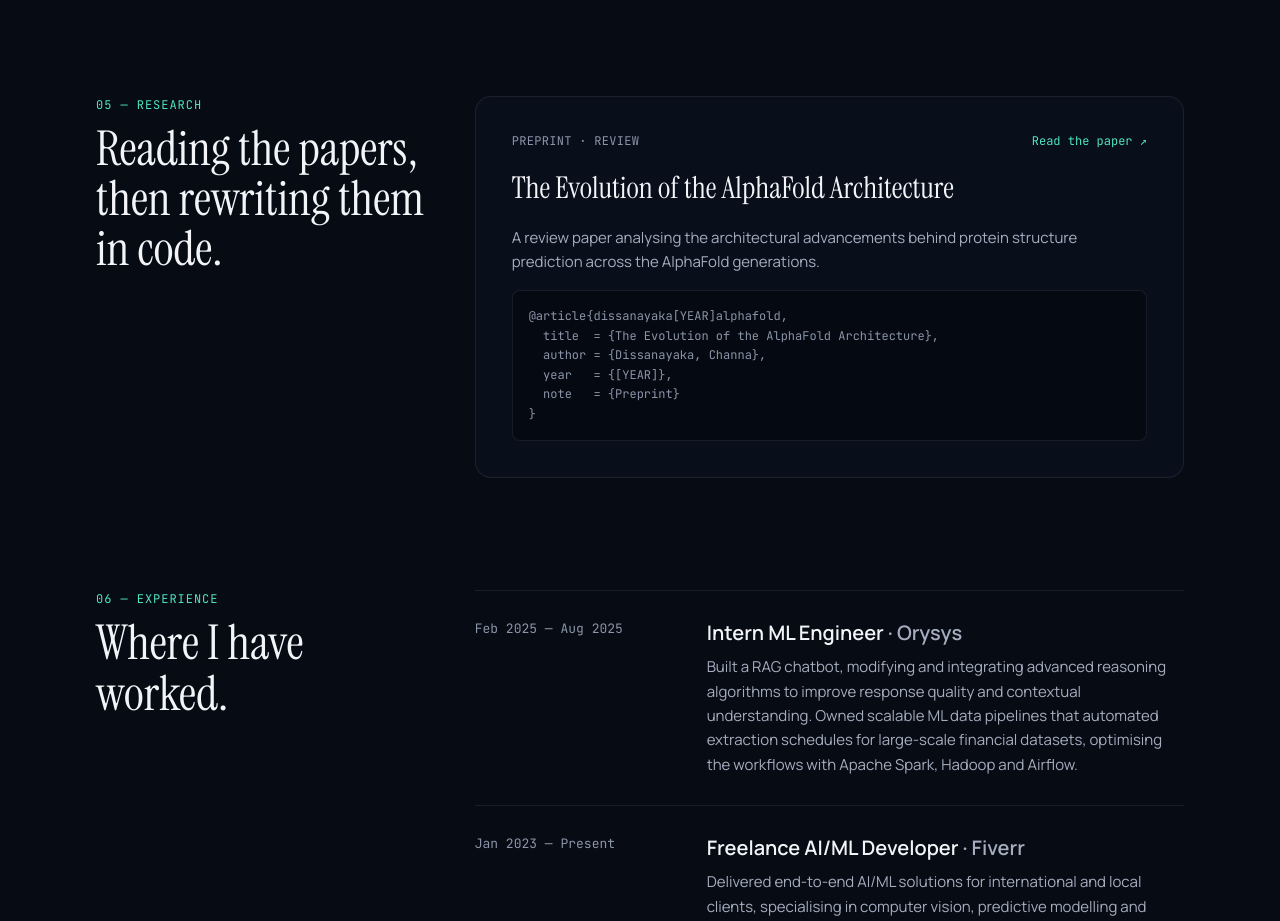
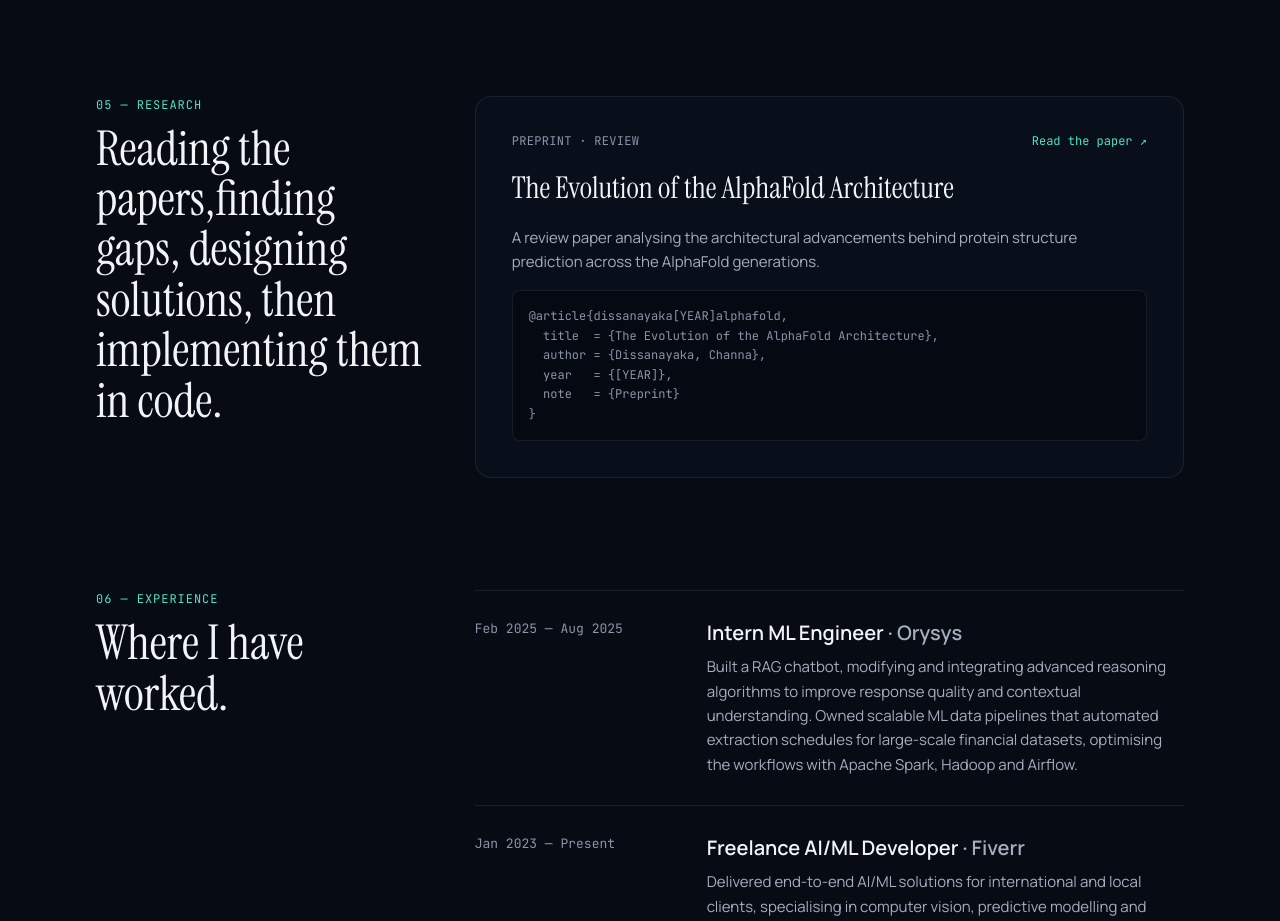
Before and after one commit to ywchanna2001/Portfolio, a Next.js app: page / in a window 1280 px wide. Shown: the part 4000-4921 px from the top of the page. Built offline with nearby package versions, Linux system fonts and the light colour scheme.

Commit message:
research updated

```diff
--- a/components/Research.tsx
+++ b/components/Research.tsx
@@ -10,7 +10,7 @@ export default function Research() {
           <div className="flex flex-col gap-2.5">
             <span className="eyebrow uppercase">05 — Research</span>
             <h2 className="font-display text-[clamp(2rem,4vw,3rem)] font-normal leading-[1.05] text-bright">
-              Reading the papers, then rewriting them in code.
+              Reading the papers,finding gaps, designing solutions, then implementing them in code.
             </h2>
           </div>
         </Reveal>
```
